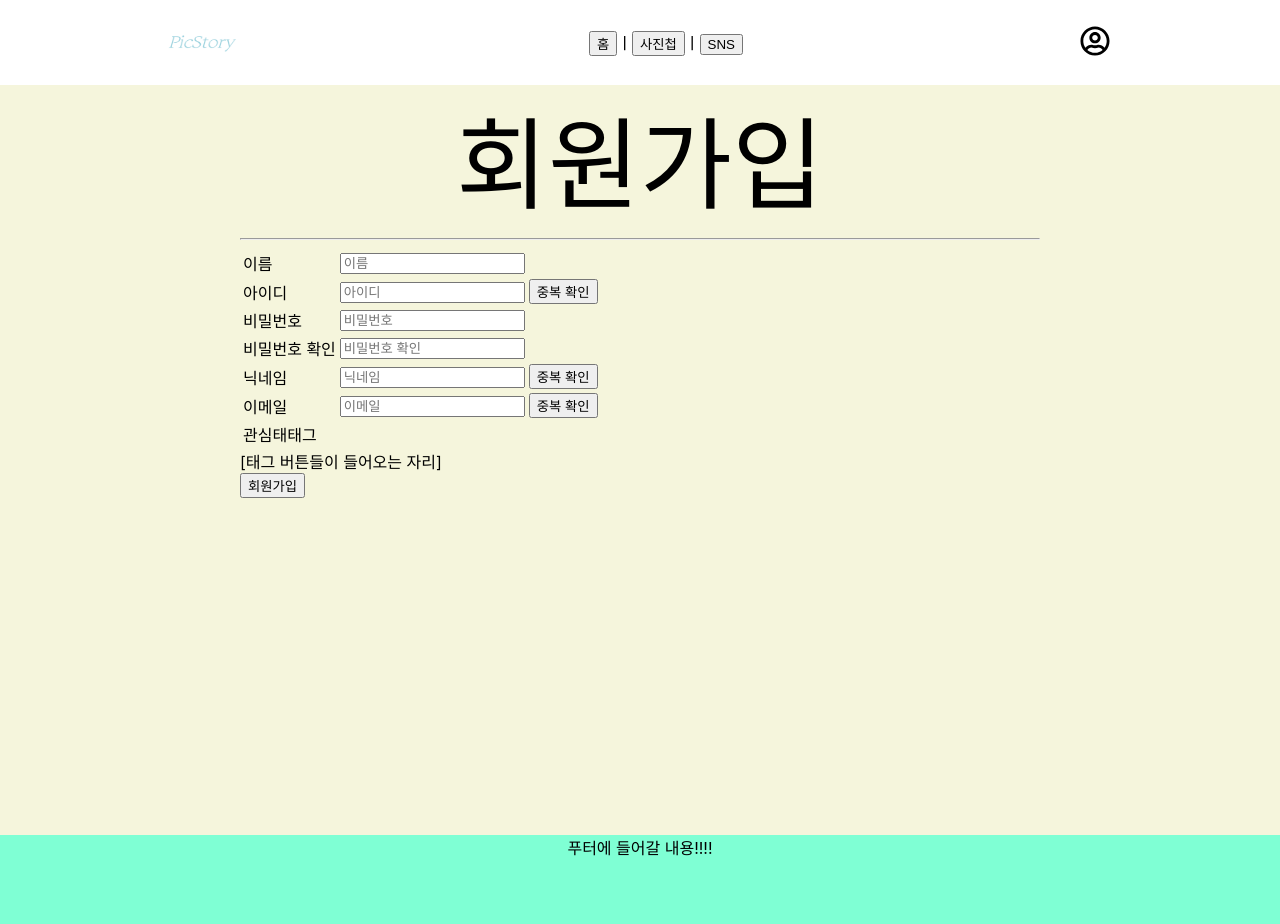
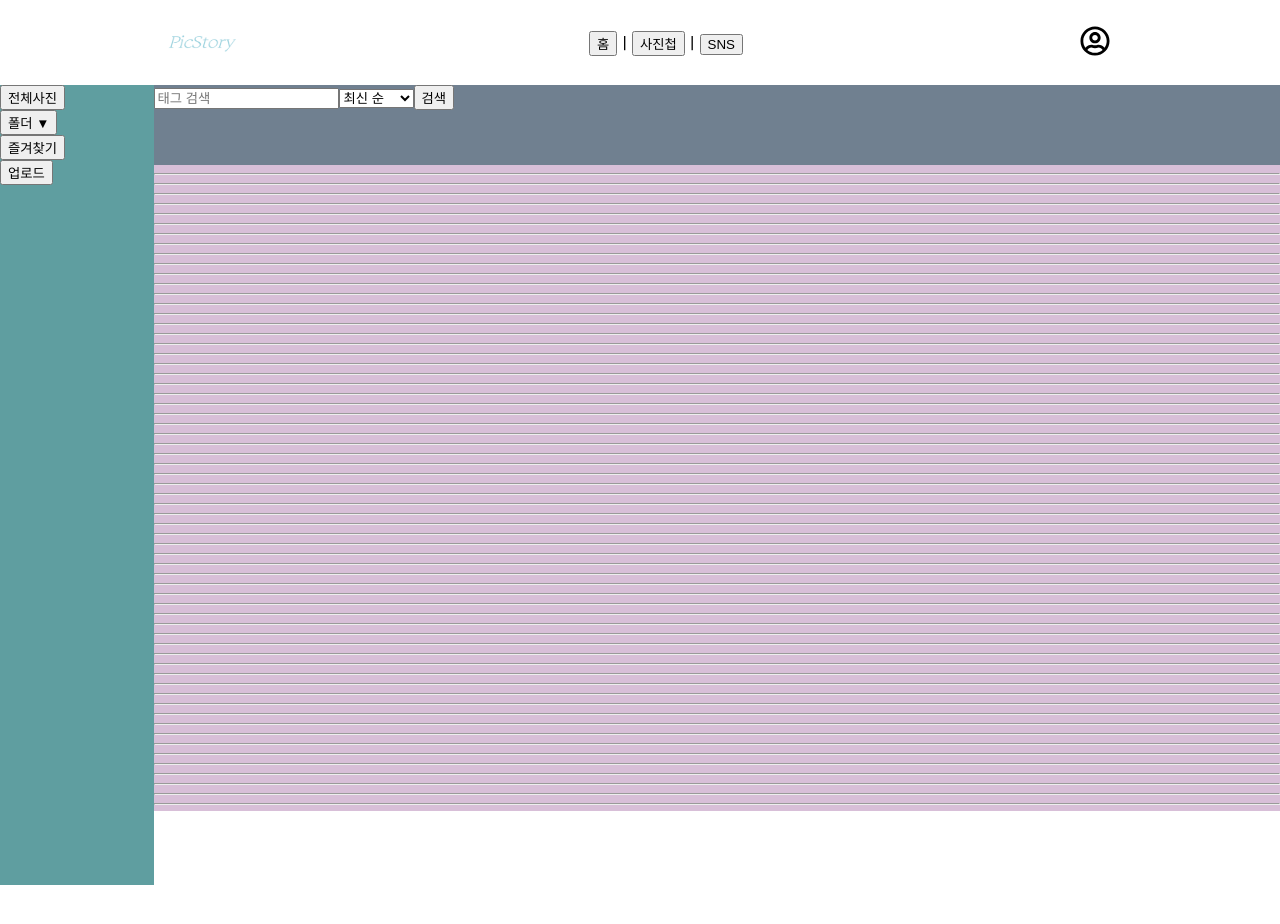
Before and after one commit to 2023-SMHRD-IS-CLOUD-1/PicStoryReact, a React (Create React App) app: page /photoAlbum in a window 1280 px wide. Shown: the top 924 px of the page. After the commit the page ends 811 px from the top, so only its background shows below. Built offline with nearby package versions, Linux system fonts and the light colour scheme.

Commit message:
성욱 2월 5일 react 커밋

```diff
--- a/src/App.js
+++ b/src/App.js
@@ -3,13 +3,13 @@ import Main from "./components/Main";
 import Footer from "./components/Footer";
 import Login from "./components/Login";
 import Join from "./components/Join";
+import PhotoAlbum from "./components/PhotoAlbum";
+import HomePage from "./components/HomePage";
 import './App.css'
 function App() {
   return (
     <div className="App">
-      <Header/>
-      <Join/>
-      <Footer/>
+      <PhotoAlbum/>
     </div>
   );
 }
--- /dev/null
+++ b/src/components/HomePage.jsx
@@ -0,0 +1,16 @@
+import React from 'react'
+import Header from './Header'
+import Main from './Main'
+import Footer from './Footer'
+
+const HomePage = () => {
+  return (
+    <div>
+      <Header/>
+      <Main/>
+      <Footer/>
+    </div>
+  )
+}
+
+export default HomePage
--- a/src/components/Join.jsx
+++ b/src/components/Join.jsx
@@ -1,7 +1,6 @@
 import React from 'react'
 import '../css/Join.css'
 const Join = () => {
-
 
 
   return (
--- /dev/null
+++ b/src/components/PhotoAlbum.jsx
@@ -0,0 +1,20 @@
+import React from 'react'
+import PALeftSide from './photoAlbum/PALeftSide'
+import PAMain from './photoAlbum/PAMain'
+import Header from './Header'
+import PAMenu from './photoAlbum/PAMenu'
+import '../css/PhotoAlbum.css'
+const PhotoAlbum = () => {
+  return (
+    <>
+      <Header/>
+      <div id='photoAlbum'>
+        <PALeftSide/>
+        <PAMenu/>
+        <PAMain/>
+      </div>
+    </>
+  )
+}
+
+export default PhotoAlbum
--- /dev/null
+++ b/src/components/photoAlbum/PALeftSide.jsx
@@ -0,0 +1,19 @@
+import React from 'react'
+import '../../css/PALeftSide.css'
+
+const PALeftSide = () => {
+  return (
+    <div id='paSideConatiner'>
+      <button>전체사진</button>
+      <br />
+      <button>폴더 ▼</button>
+
+      <br />
+       <button>즐겨찾기</button>
+       <br />
+       <button>업로드</button>
+    </div>
+  )
+}
+
+export default PALeftSide
--- /dev/null
+++ b/src/components/photoAlbum/PAMain.jsx
@@ -0,0 +1,147 @@
+import React from 'react'
+import '../../css/PAMain.css'
+const PAMain = () => {
+  return (
+    <div id='paMainContainer'>
+      <hr />
+      <hr />
+      <hr />
+      <hr />
+      <hr />
+      <hr />
+      <hr />
+      <hr />
+      <hr />
+      <hr />
+      <hr />
+      <hr />
+      <hr />
+      <hr />
+      <hr />
+      <hr />
+      <hr />
+      <hr />
+      <hr />
+      <hr />
+      <hr />
+      <hr />
+      <hr />
+      <hr />
+      <hr />
+      <hr />
+      <hr />
+      <hr />
+      <hr />
+      <hr />
+      <hr />
+      <hr />
+      <hr />
+      <hr />
+      <hr />
+      <hr />
+      <hr />
+      <hr />
+      <hr />
+      <hr />
+      <hr />
+      <hr />
+      <hr />
+      <hr />
+      <hr />
+      <hr />
+      <hr />
+      <hr />
+      <hr />
+      <hr />
+      <hr />
+      <hr />
+      <hr />
+      <hr />
+      <hr />
+      <hr />
+      <hr />
+      <hr />
+      <hr />
+      <hr />
+      <hr />
+      <hr />
+      <hr />
+      <hr />
+      <hr />
+      <hr />
+      <hr />
+      <hr />
+      <hr />
+      <hr />
+      <hr />
+      <hr />
+      <hr />
+      <hr />
+      <hr />
+      <hr />
+      <hr />
+      <hr />
+      <hr />
+      <hr />
+      <hr />
+      <hr />
+      <hr />
+      <hr />
+      <hr />
+      <hr />
+      <hr />
+      <hr />
+      <hr />
+      <hr />
+      <hr />
+      <hr />
+      <hr />
+      <hr />
+      <hr />
+      <hr />
+      <hr />
+      <hr />
+      <hr />
+      <hr />
+      <hr />
+      <hr />
+      <hr />
+      <hr />
+      <hr />
+      <hr />
+      <hr />
+      <hr />
+      <hr />
+      <hr />
+      <hr />
+      <hr />
+      <hr />
+      <hr />
+      <hr />
+      <hr />
+      <hr />
+      <hr />
+      <hr />
+      <hr />
+      <hr />
+      <hr />
+      <hr />
+      <hr />
+      <hr />
+      <hr />
+      <hr />
+      <hr />
+      <hr />
+      <hr />
+      <hr />
+      <hr />
+      <hr />
+      <hr />
+      <hr />
+      <hr />
+      <hr />
+    </div>
+  )
+}
+
+export default PAMain
--- /dev/null
+++ b/src/components/photoAlbum/PAMenu.jsx
@@ -0,0 +1,19 @@
+import React from 'react'
+import '../../css/PAMenu.css'
+
+const PAMenu = () => {
+  return (
+    <div id='paMenuContainer'>
+      <div>
+        <input type="text" placeholder='태그 검색'/>
+        <select name="searchCon" id="searchCon">
+          <option value="new">최신 순</option>
+          <option value="old">오래된 순</option>
+        </select>
+        <button>검색</button>
+      </div>
+    </div>
+  )
+}
+
+export default PAMenu
--- /dev/null
+++ b/src/css/PALeftSide.css
@@ -0,0 +1,6 @@
+#paSideConatiner{
+  width: 12%;
+  height: 100%;
+  background-color: cadetblue;
+  position: fixed;
+}
--- /dev/null
+++ b/src/css/PAMain.css
@@ -0,0 +1,7 @@
+#paMainContainer {
+  width: 88%;
+  height: 80.8vh;
+  background-color: thistle;
+  margin-left: 12%;
+  overflow-y: scroll;
+}
--- /dev/null
+++ b/src/css/PAMenu.css
@@ -0,0 +1,6 @@
+#paMenuContainer{
+  width: 88%;
+  height: 10vh;
+  background-color: slategray;
+  margin-left: 12%;
+}
--- /dev/null
+++ b/src/css/PhotoAlbum.css
@@ -0,0 +1,2 @@
+#photoAlbum {
+}
```
Also changed, not shown: src/components/photoAlbum/qweqwe.jsx (added, +9 -0 lines).
